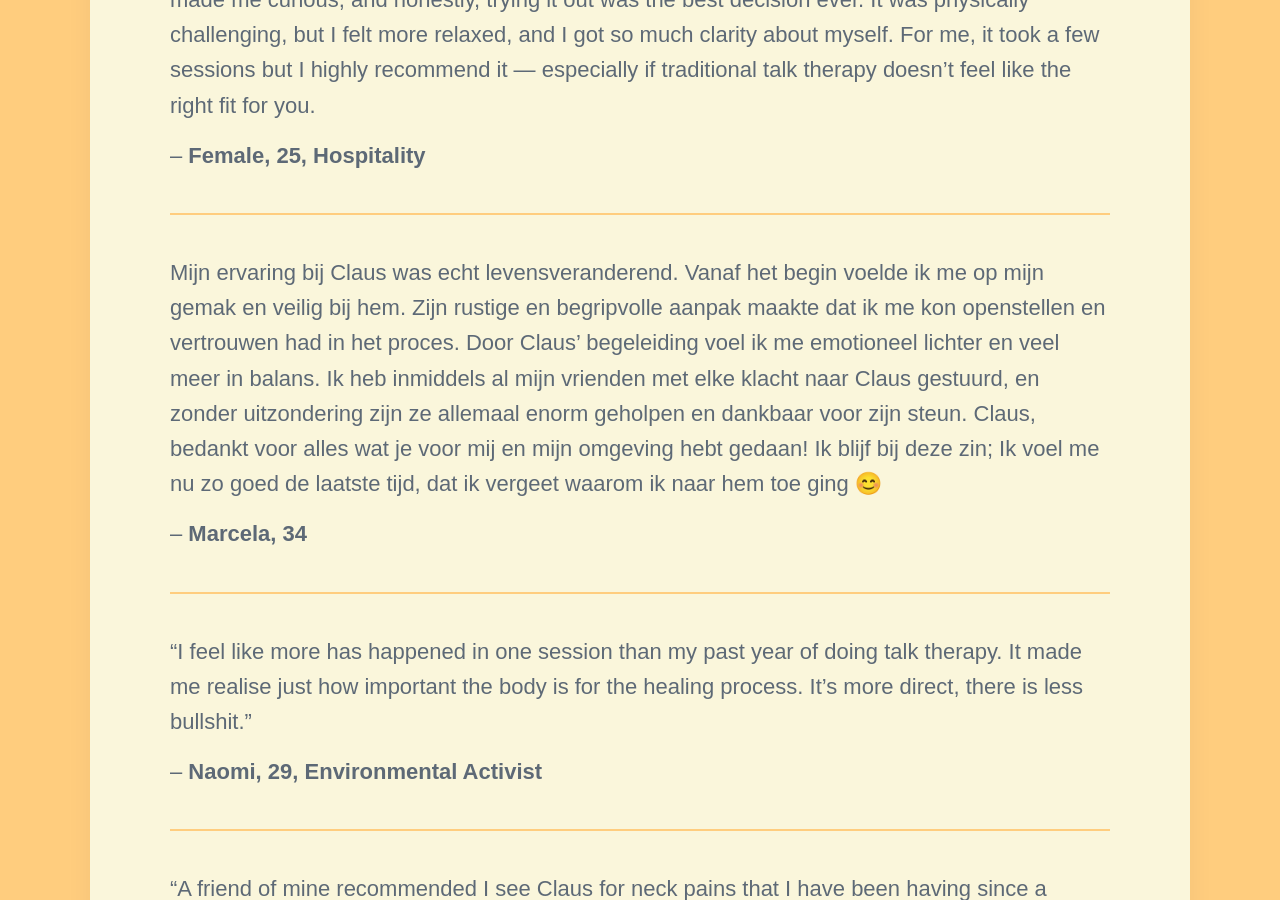
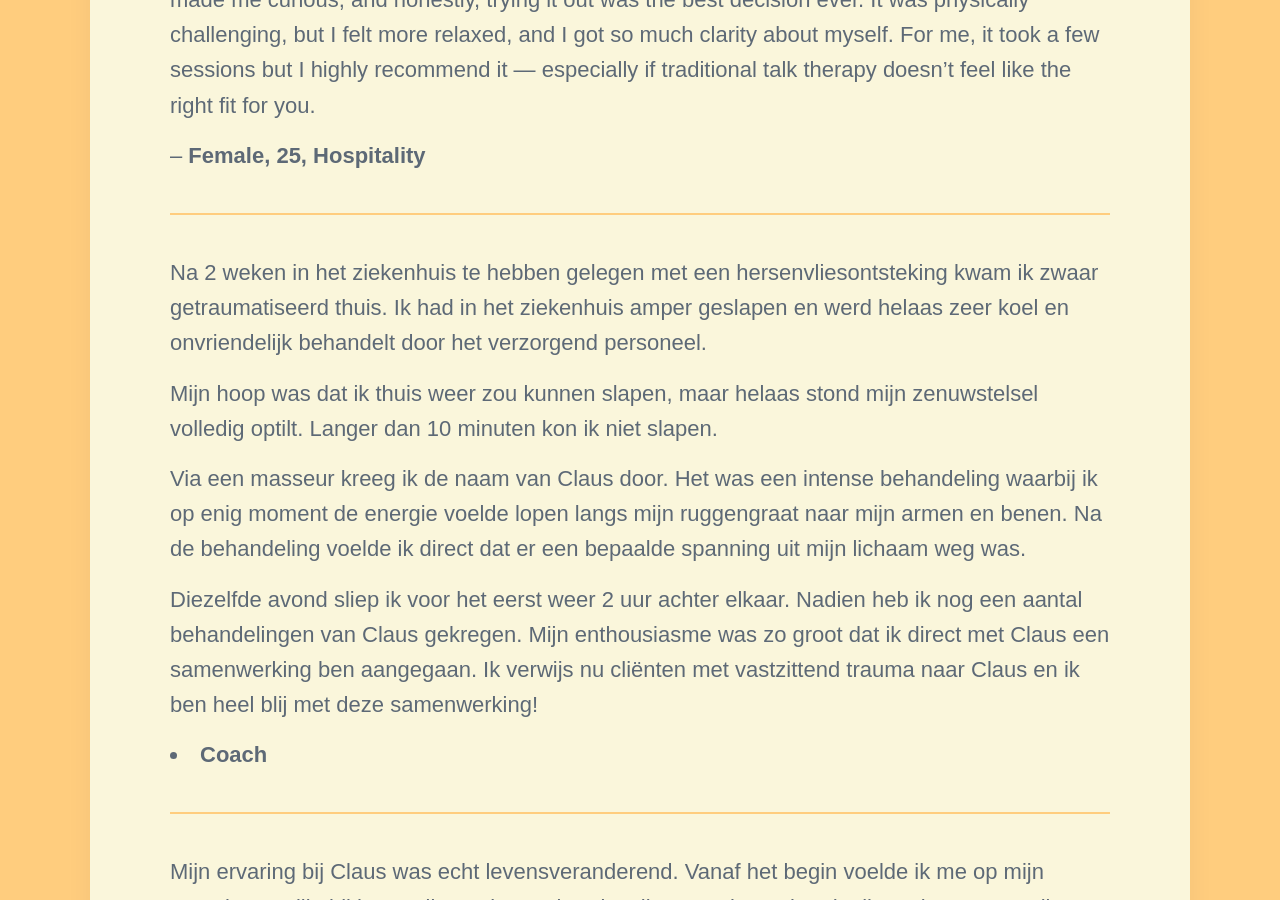
Before and after one commit to threekeytherapy/threekeytherapy.com, a Jekyll site: the page built from _pages/testimonials.md, in a window 1280 px wide and 900 px high, scrolled down 841 px. Built offline with Jekyll 4.4.1, drawn with Linux system fonts in a browser that asks for light colours; nearby versions of some CDN libraries; some web fonts are replaced.

Commit message:
adds testimonial

```diff
--- a/_pages/testimonials.md
+++ b/_pages/testimonials.md
@@ -7,6 +7,18 @@ featured_image:
 I met Claus through a client of his. I was at a really low point, dealing with severe trauma, and I had lost touch with myself. I didn't know where to start. This client recommended Claus to me, saying how he could pinpoint things she was struggling with without her even telling him. That made me curious, and honestly, trying it out was the best decision ever. It was physically challenging, but I felt more relaxed, and I got so much clarity about myself. For me, it took a few sessions but I highly recommend it — especially if traditional talk therapy doesn’t feel like the right fit for you.
 
 – **Female, 25, Hospitality**
+
+---
+
+Na 2 weken in het ziekenhuis te hebben gelegen met een hersenvliesontsteking kwam ik zwaar getraumatiseerd thuis. Ik had in het ziekenhuis amper geslapen en werd helaas zeer koel en onvriendelijk behandelt door het verzorgend personeel.
+
+Mijn hoop was dat ik thuis weer zou kunnen slapen, maar helaas stond mijn zenuwstelsel volledig optilt. Langer dan 10 minuten kon ik niet slapen.
+
+Via een masseur kreeg ik de naam van Claus door. Het was een intense behandeling waarbij ik op enig moment de energie voelde lopen langs mijn ruggengraat naar mijn armen en benen. Na de behandeling voelde ik direct dat er een bepaalde spanning uit mijn lichaam weg was.
+
+Diezelfde avond sliep ik voor het eerst weer 2 uur achter elkaar.  Nadien heb ik nog een aantal behandelingen van Claus gekregen. Mijn enthousiasme was zo groot dat ik direct met Claus een samenwerking ben aangegaan. Ik verwijs nu cliënten met vastzittend trauma naar Claus en ik ben heel blij met deze samenwerking!
+
+- **Coach**
 
 ---
 
```
